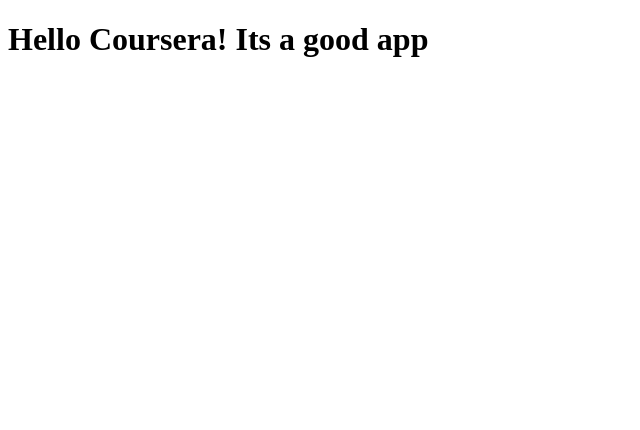
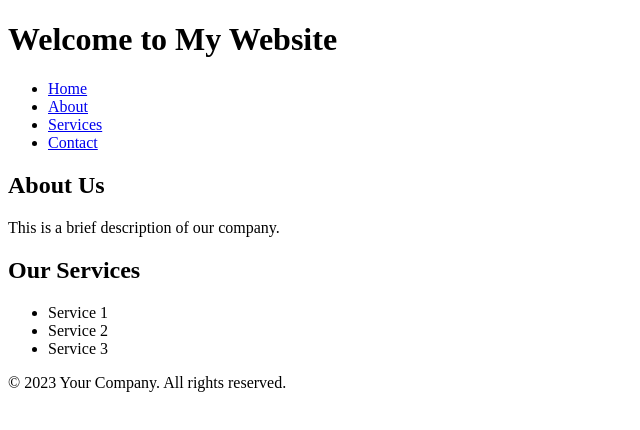
Before and after one commit to Tshepo97-codE/Coursera-test, a plain HTML site: page index.html in a window 1280 px wide. Shown: the whole page, without its empty margins (0-640 px from the left). Drawn offline with Linux system fonts and the light colour scheme.

Commit message:
new file

```diff
--- a/index.html
+++ b/index.html
@@ -1,11 +1,41 @@
 <!DOCTYPE html>
-<html>
+<html lang="en">
 <head>
-	<meta charset="utf-8">
-	<meta name="viewport" content="width=device-width, initial-scale=1">
-	<title>Hello Coursera!</title>
+    <meta charset="UTF-8">
+    <meta name="viewport" content="width=device-width, initial-scale=1.0">
+    <title>Your Page Title</title>
 </head>
 <body>
-<h1>Hello Coursera! Its a good app</h1>
+    <header>
+        <h1>Welcome to My Website</h1>
+        <nav>
+            <ul>
+                <li><a href="#">Home</a></li>
+                <li><a href="#">About</a></li>
+                <li><a href="#">Services</a></li>
+                <li><a href="#">Contact</a></li>
+            </ul>
+        </nav>
+    </header>
+
+    <main>
+        <section>
+            <h2>About Us</h2>
+            <p>This is a brief description of our company.</p>
+        </section>
+
+        <section>
+            <h2>Our Services</h2>
+            <ul>
+                <li>Service 1</li>
+                <li>Service 2</li>
+                <li>Service 3</li>
+            </ul>
+        </section>
+    </main>
+
+    <footer>
+        <p>&copy; 2023 Your Company. All rights reserved.</p>
+    </footer>
 </body>
 </html>
```
